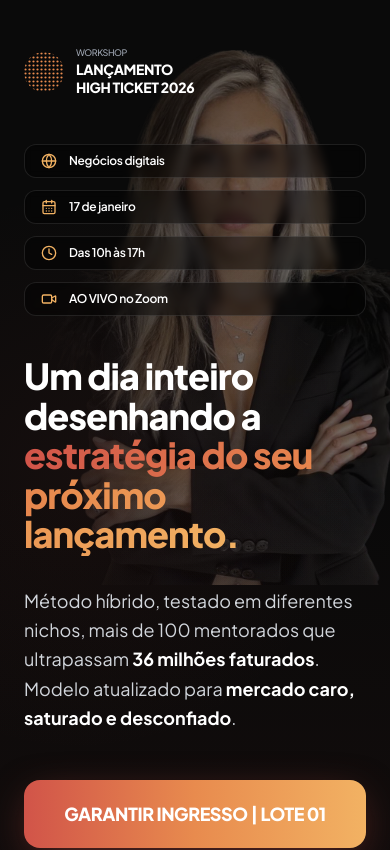
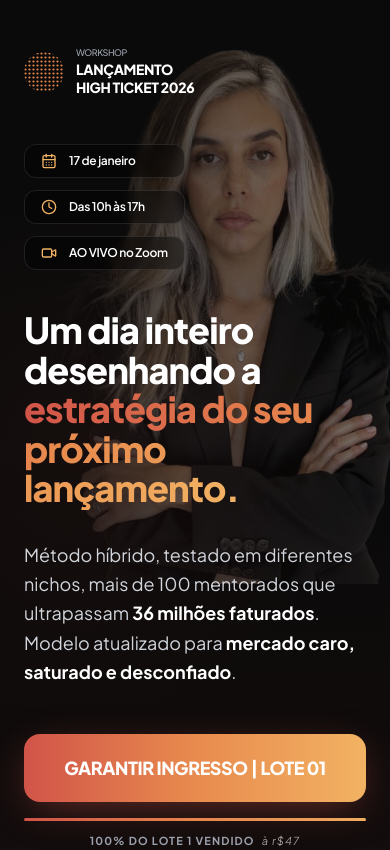
Before and after one commit to bilottefabiodev/LHT-Venda, a React (Vite) app: page / in a window 390 px wide. Shown: the top 850 px of the page. Built offline with nearby package versions, Linux system fonts and the light colour scheme.

Commit message:
Update Hero.tsx

```diff
--- a/components/Hero.tsx
+++ b/components/Hero.tsx
@@ -1,10 +1,8 @@
 import React from 'react';
-import { Globe, CalendarDays, Clock, Video } from 'lucide-react';
+import { CalendarDays, Clock, Video } from 'lucide-react';
 import Badge from './Badge';
 import Button from './Button';
 import ScarcityBar from './ScarcityBar';
-
-// 1. Importe a imagem local aqui
 import expertImage from '../assets/images/image1.png';
 
 const Logo = () => (
@@ -40,7 +38,7 @@ const Hero: React.FC = () => {
 
         <div className="absolute right-0 top-0 h-full w-full flex justify-end items-start pointer-events-none z-[2]">
           <img
-            src={expertImage} // 2. Use a variável da importação aqui
+            src={expertImage}
             alt="Expert"
             className="h-[65%] md:h-[95%] w-auto object-contain object-right-top opacity-50 md:opacity-100 transition-all duration-1000 transform translate-x-[10%] md:translate-x-0"
           />
@@ -52,15 +50,19 @@ const Hero: React.FC = () => {
       </div>
 
       <div className="container relative z-10 mx-auto px-6 md:px-12 py-12 md:py-16 flex flex-col min-h-screen justify-center">
+
         <Logo />
+
         <div className="flex flex-col lg:flex-row items-start gap-10 lg:gap-16">
-          <div className="flex flex-col items-start gap-3 w-full sm:w-auto relative z-20">
-             <Badge icon={<Globe className="w-4 h-4" />} text="Negócios digitais" />
+
+          {/* Badges Verticais - Ajustados para w-fit para não cobrir o rosto */}
+          <div className="flex flex-col items-start gap-3 w-fit relative z-20">
              <Badge icon={<CalendarDays className="w-4 h-4" />} text="17 de janeiro" />
              <Badge icon={<Clock className="w-4 h-4" />} text="Das 10h às 17h" />
              <Badge icon={<Video className="w-4 h-4" />} text="AO VIVO no Zoom" />
           </div>
 
+          {/* Conteúdo Principal */}
           <div className="flex-1 flex flex-col items-start text-left max-w-4xl relative z-20">
             <h1 className="mb-8 font-black text-4xl md:text-6xl lg:text-7xl leading-[1.1] tracking-tight">
               Um dia inteiro desenhando a <br />
@@ -78,11 +80,13 @@ const Hero: React.FC = () => {
                   GARANTIR INGRESSO | LOTE 01
                 </Button>
               </div>
+
               <ScarcityBar label="100% do LOTE 1 vendido" percentage={100} subtext="Preço atual: R$47" />
             </div>
           </div>
         </div>
       </div>
+
       <div className="absolute bottom-0 left-0 w-full h-1/2 bg-gradient-to-t from-brand-start/5 to-transparent pointer-events-none z-[5]" />
     </section>
   );
```
